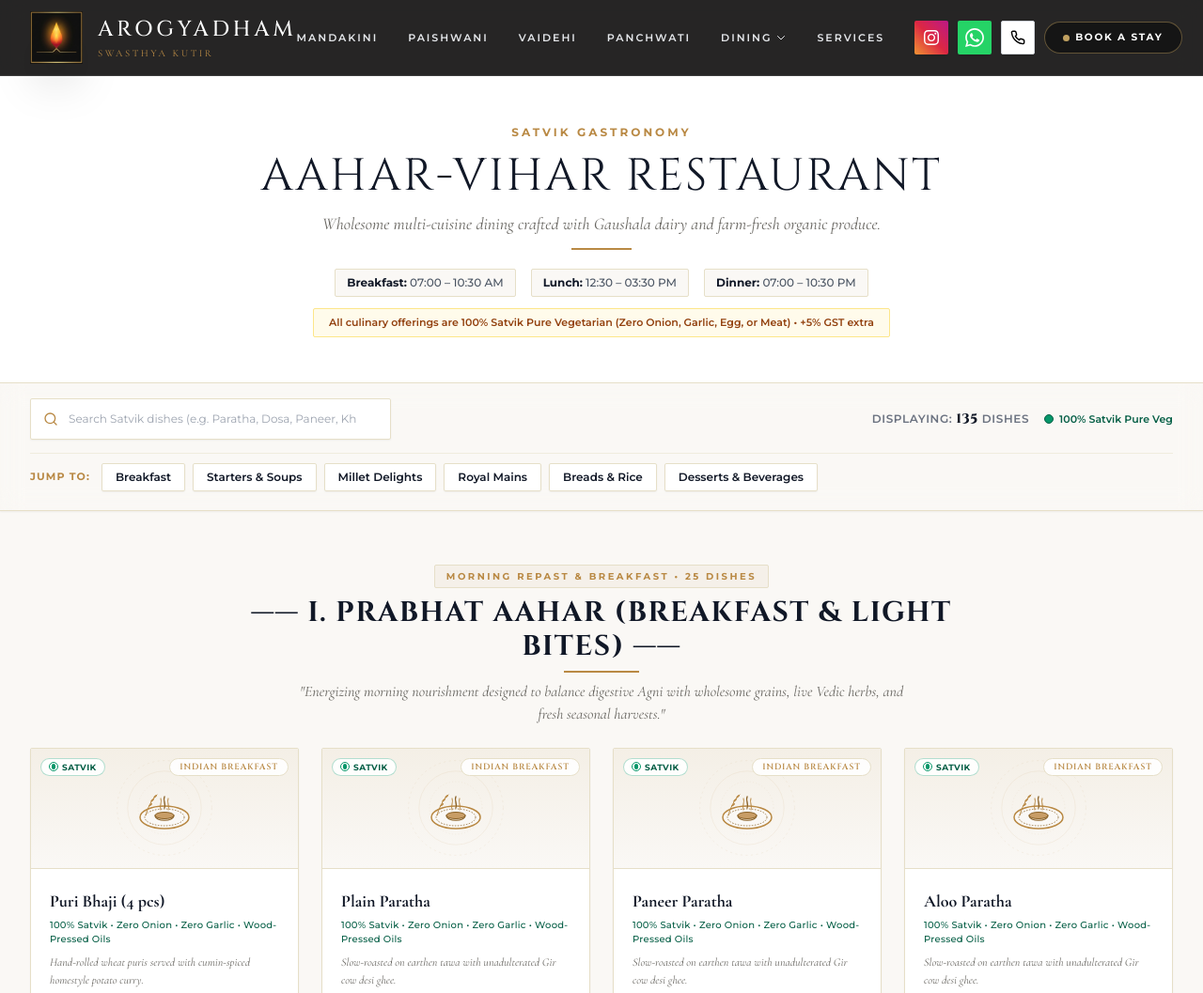
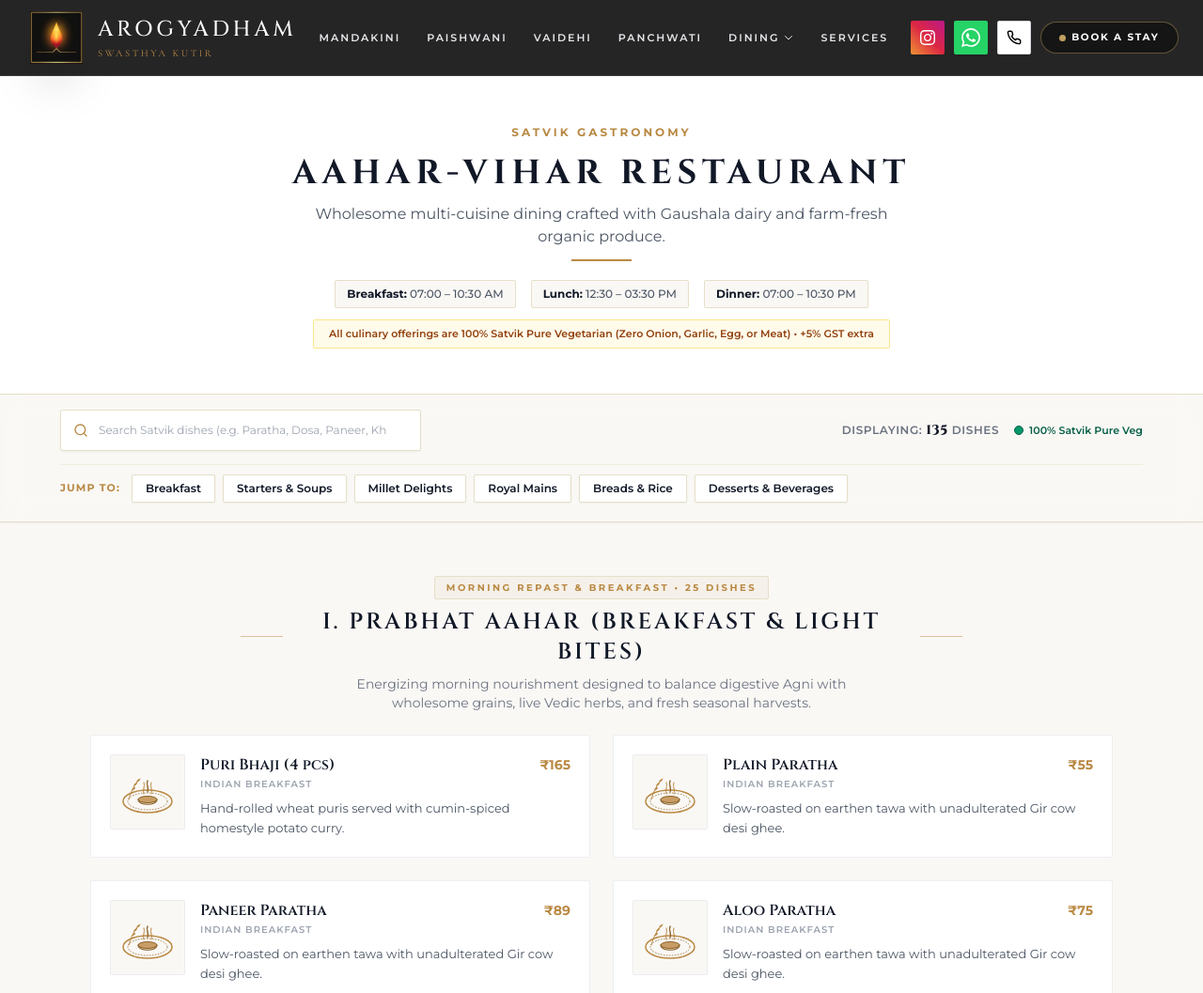
Before and after one commit to yadavvansh25/Arogyadham-Swasthya-Kutir, a website: page aahar-vihar-menu.html in a window 1280 px wide. Shown: the top 1057 px of the page at 94% size. Drawn offline with nearby package versions, Linux system fonts and the light colour scheme.

Commit message:
style(menu): upgrade typography, navbar spacing, and editorial 2-column menu grid

```diff
--- a/aahar-vihar-menu.html
+++ b/aahar-vihar-menu.html
@@ -185,7 +185,7 @@
 
   <!-- ================= 1. STREAMLINED TOP NAVIGATION (HERITAGE SANCTUARY STYLE) ================= -->
   <header id="sanctuary-nav" class="fixed top-0 left-0 right-0 z-50 bg-black/85 backdrop-blur-md border-b border-white/10 text-white transition-all duration-300">
-    <div class="max-w-7xl mx-auto px-4 sm:px-6 lg:px-8 h-20 flex items-center justify-between">
+    <div class="max-w-7xl mx-auto px-4 sm:px-6 lg:px-8 h-20 flex items-center justify-between gap-6">
 
       <!-- LEFT: EXACT FLAME EMBLEM & BRAND TYPOGRAPHY -->
       <a href="./index.html" class="flex items-center gap-3.5 md:gap-4 group shrink-0" aria-label="Arogyadham Swasthya Kutir">
@@ -208,21 +208,23 @@
       </a>
 
       <!-- ZONE 2: CENTER MENU LINKS -->
-      <nav class="hidden lg:flex items-center space-x-6 xl:space-x-8 text-[11px] font-semibold tracking-[0.18em] uppercase text-gray-200">
+      <nav class="hidden lg:flex items-center gap-4 xl:gap-7 text-[11px] font-semibold tracking-[0.18em] uppercase text-gray-200 whitespace-nowrap">
         <a href="./swasthya-kutir.html#mandakini" class="hover:text-sanctuaryGold transition-colors whitespace-nowrap">MANDAKINI</a>
         <a href="./swasthya-kutir.html#paishwani" class="hover:text-sanctuaryGold transition-colors whitespace-nowrap">PAISHWANI</a>
         <a href="./swasthya-kutir.html#vaidehi" class="hover:text-sanctuaryGold transition-colors whitespace-nowrap">VAIDEHI</a>
         <a href="./panchvati.html" class="hover:text-sanctuaryGold transition-colors whitespace-nowrap">PANCHWATI</a>
 
         <!-- DINING DROPDOWN -->
-        <div class="relative group">
-          <button class="flex items-center space-x-1 hover:text-sanctuaryGold transition-colors py-2 whitespace-nowrap uppercase cursor-pointer">
+        <div class="relative group py-2 whitespace-nowrap">
+          <button class="flex items-center space-x-1 hover:text-sanctuaryGold transition-colors whitespace-nowrap uppercase cursor-pointer">
             <span>DINING</span>
             <svg class="w-3 h-3 transition-transform group-hover:rotate-180" fill="none" stroke="currentColor" viewBox="0 0 24 24"><path stroke-linecap="round" stroke-linejoin="round" stroke-width="2" d="M19 9l-7 7-7-7"></path></svg>
           </button>
-          <div class="absolute left-0 mt-1 w-56 bg-sanctuaryNavy border border-white/10 rounded-sm shadow-2xl py-2 hidden group-hover:block backdrop-blur-lg z-50">
-            <a href="./aahar-vihar-menu.html" class="block px-4 py-2 text-xs font-bold text-sanctuaryGold bg-sanctuaryGold/15">Aahar-Vihar Restaurant</a>
-            <a href="./panchvati-pasoee-menu.html" class="block px-4 py-2 text-xs text-gray-200 hover:bg-sanctuaryGold/20 hover:text-sanctuaryGold border-t border-white/10">Panchvati Pasoee (Thali)</a>
+          <div class="absolute left-0 top-full pt-1.5 w-56 hidden group-hover:block z-50">
+            <div class="bg-black/95 backdrop-blur-md border border-white/10 rounded-sm shadow-2xl py-2">
+              <a href="./aahar-vihar-menu.html" class="block px-4 py-2 text-xs font-bold text-sanctuaryGold bg-sanctuaryGold/15">Aahar-Vihar Restaurant</a>
+              <a href="./panchvati-pasoee-menu.html" class="block px-4 py-2 text-xs text-gray-200 hover:bg-sanctuaryGold/20 hover:text-sanctuaryGold border-t border-white/10">Panchvati Pasoee (Thali)</a>
+            </div>
           </div>
         </div>
 
@@ -230,7 +232,7 @@
       </nav>
 
       <!-- ZONE 3: RIGHT UTILITIES (EQUAL SPACING & EXACT ALIGNMENT) -->
-      <div class="flex items-center gap-2 sm:gap-2.5 shrink-0 ml-4 xl:ml-8">
+      <div class="flex items-center gap-2 sm:gap-2.5 shrink-0">
         <!-- Instagram Button -->
         <a
           href="https://www.instagram.com/arogyadham_swasthya_kutir?utm_source=ig_web_button_share_sheet&rpxt=ZDNlZDc0MzIxNw=="
@@ -353,10 +355,10 @@
   <section class="bg-white border-b border-sanctuaryBorder py-12 px-4 sm:px-6 lg:px-8 text-center">
     <div class="max-w-4xl mx-auto space-y-3">
       <span class="text-xs uppercase tracking-[0.25em] text-sanctuaryGold font-bold">SATVIK GASTRONOMY</span>
-      <h1 class="font-cinzel text-3xl sm:text-5xl uppercase tracking-wider text-sanctuaryDark">
+      <h1 class="font-cinzel tracking-[0.16em] text-2xl sm:text-4xl text-gray-900 uppercase font-bold">
         Aahar-Vihar Restaurant
       </h1>
-      <p class="font-serif italic text-base sm:text-lg text-sanctuaryMuted max-w-2xl mx-auto">
+      <p class="font-sans text-sm sm:text-base text-gray-600 font-normal max-w-2xl mx-auto leading-relaxed">
         Wholesome multi-cuisine dining crafted with Gaushala dairy and farm-fresh organic produce.
       </p>
       <div class="w-16 h-0.5 bg-sanctuaryGold mx-auto my-3"></div>
@@ -382,7 +384,7 @@
 
   <!-- STICKY SEARCH & CATEGORY JUMP-PILLS -->
   <section class="sticky top-20 z-30 bg-sanctuaryIvory/98 backdrop-blur-md border-b border-sanctuaryBorder py-4 px-4 sm:px-6 lg:px-8 shadow-sm">
-    <div class="max-w-7xl mx-auto flex flex-col gap-3.5">
+    <div class="max-w-6xl mx-auto flex flex-col gap-3.5">
 
       <!-- Top Row: Live Search & Summary Status -->
       <div class="flex flex-col sm:flex-row items-center justify-between gap-4">
@@ -437,7 +439,9 @@
   </section>
 
   <!-- MASTER SECTION CONTAINER -->
-  <main id="menu-sections-container" class="max-w-7xl mx-auto px-4 sm:px-6 lg:px-8 py-10 flex-grow w-full space-y-16">
+  <main id="menu-sections-container" class="max-w-6xl mx-auto px-4 sm:px-6 lg:px-8 py-10 flex-grow w-full space-y-16">
+    <!-- Populated dynamically section-wise by JavaScript -->
+  </main>
     <!-- Populated dynamically section-wise by JavaScript -->
   </main>
 
@@ -535,7 +539,7 @@
     const MENU_SECTIONS = [
   {
     "id": "section-breakfast",
-    "title": "—— I. PRABHAT AAHAR (BREAKFAST & LIGHT BITES) ——",
+    "title": "I. PRABHAT AAHAR (BREAKFAST & LIGHT BITES)",
     "hindi": "Morning Repast & Breakfast",
     "desc": "Energizing morning nourishment designed to balance digestive Agni with wholesome grains, live Vedic herbs, and fresh seasonal harvests.",
     "dishes": [
@@ -693,7 +697,7 @@
   },
   {
     "id": "section-starters",
-    "title": "—— II. SHURUVAAT (STARTERS, SOUPS & PIZZAS) ——",
+    "title": "II. SHURUVAAT (STARTERS, SOUPS & PIZZAS)",
     "hindi": "Soups & Appetizers",
     "desc": "Appetizing clay-oven roasted delicacies, hand-crafted herbal broths, and artisanal thin-crust oven bakes prepared with farm-fresh organic produce.",
     "dishes": [
@@ -887,7 +891,7 @@
   },
   {
     "id": "section-millets",
-    "title": "—— III. MILLET DELIGHTS & HEALTH BOWLS ——",
+    "title": "III. MILLET DELIGHTS & HEALTH BOWLS",
     "hindi": "Heritage Millets & Vedic Grains",
     "desc": "Ancient healing grains celebrated for light digestion, sustained vitality, and deep cellular rejuvenation as prescribed in Ayurvedic Shastras.",
     "dishes": [
@@ -919,7 +923,7 @@
   },
   {
     "id": "section-mains",
-    "title": "—— IV. MUKHYA BHOJAN (ROYAL INDIAN MAINS & CURRIES) ——",
+    "title": "IV. MUKHYA BHOJAN (ROYAL INDIAN MAINS & CURRIES)",
     "hindi": "Main Course (Satvik Curries)",
     "desc": "Rich yet unburdening gravies simmered with cold-pressed oils, pure A2 Gir cow ghee, stone-ground spices, and zero chemical essences.",
     "dishes": [
@@ -1095,7 +1099,7 @@
   },
   {
     "id": "section-breads-rice",
-    "title": "—— V. INDIAN BREADS, RICE & TRADITIONAL SIDES ——",
+    "title": "V. INDIAN BREADS, RICE & TRADITIONAL SIDES",
     "hindi": "Breads, Rice & Accompaniments",
     "desc": "Freshly rolled earthen breads, fragrant aged long-grain basmati rice preparations, cooling herbal raitas, and crisp sun-dried papads.",
     "dishes": [
@@ -1253,7 +1257,7 @@
   },
   {
     "id": "section-desserts",
-    "title": "—— VI. DESSERTS & COLD/HOT BEVERAGES ——",
+    "title": "VI. DESSERTS & COLD/HOT BEVERAGES",
     "hindi": "Desserts & Herbal Beverages",
     "desc": "Wholesome sweet delicacies sweetened with raw desi khand, fragrant cold refreshments, and restorative herbal teas brewed with sacred Chitrakoot herbs.",
     "dishes": [
@@ -1665,79 +1669,56 @@
           return '<section id="' + section.id + '" class="hidden scroll-mt-36"></section>';
         }
 
+        const cleanTitle = section.title.replace(/^——\s*|\s*——$/g, '').trim();
         return `
           <section id="${section.id}" class="scroll-mt-36 space-y-6">
             <!-- Section Header Banner -->
-            <div class="text-center max-w-3xl mx-auto space-y-2 pt-4">
+            <div class="text-center max-w-3xl mx-auto pt-4 space-y-2">
               <div class="inline-block px-3 py-1 bg-sanctuaryCream/80 border border-sanctuaryBorder text-[10px] uppercase font-bold tracking-[0.25em] text-sanctuaryGold rounded-sm">
                 ${section.hindi} • ${matchingDishes.length} ${matchingDishes.length === 1 ? 'Dish' : 'Dishes'}
               </div>
-              <h2 class="font-cinzel text-xl sm:text-2xl md:text-3xl font-bold tracking-wider text-sanctuaryDark uppercase">
-                ${section.title}
-              </h2>
-              <div class="w-20 h-0.5 bg-sanctuaryGold mx-auto my-2"></div>
-              <p class="font-serif italic text-sm sm:text-base text-sanctuaryMuted max-w-2xl mx-auto leading-relaxed">
-                "${section.desc}"
+              <div class="flex items-center justify-center gap-4">
+                <span class="h-px w-12 bg-sanctuaryGold/50"></span>
+                <h2 class="text-xl sm:text-2xl font-cinzel tracking-[0.12em] text-gray-900 uppercase font-semibold text-center">
+                  ${cleanTitle}
+                </h2>
+                <span class="h-px w-12 bg-sanctuaryGold/50"></span>
+              </div>
+              <p class="font-sans text-xs sm:text-sm text-gray-500 max-w-xl mx-auto mt-2 leading-relaxed text-center">
+                ${section.desc}
               </p>
             </div>
 
-            <!-- Responsive 4-Column Luxury Satvik Illustrated Cards Grid -->
-            <div class="grid grid-cols-1 sm:grid-cols-2 lg:grid-cols-3 xl:grid-cols-4 gap-5 sm:gap-6">
+            <!-- Responsive 2-Column Luxury Satvik Illustrated Cards Grid -->
+            <div class="grid grid-cols-1 md:grid-cols-2 gap-6 max-w-6xl mx-auto">
               ${matchingDishes.map(dish => `
-                <div class="bg-white border border-[#E6DFC8] rounded-sm overflow-hidden shadow-sm hover:border-[#b98944] hover:shadow-md transition-all duration-300 group flex flex-col justify-between">
-                  <!-- Top Banner: Handcrafted Pure-Satvik SVG Artwork Header -->
-                  <div class="h-32 w-full flex items-center justify-center relative overflow-hidden bg-gradient-to-b from-[#F4EFE6] to-[#FAF8F5] border-b border-[#E6DFC8] group-hover:from-[#F0E9DC] transition-colors">
-                    <!-- Subtle background ornament watermark -->
-                    <div class="absolute inset-0 flex items-center justify-center opacity-10 pointer-events-none">
-                      <svg class="w-28 h-28 text-[#b98944]" viewBox="0 0 100 100" fill="none" stroke="currentColor" stroke-width="0.75">
-                        <circle cx="50" cy="50" r="45" stroke-dasharray="2 3"/>
-                        <circle cx="50" cy="50" r="35"/>
-                        <circle cx="50" cy="50" r="25" stroke-dasharray="1 2"/>
-                      </svg>
-                    </div>
-
-                    <!-- Category-Specific Handcrafted SVG Art -->
-                    <div class="relative z-10 transform group-hover:scale-105 transition-transform duration-500 flex items-center justify-center">
-                      ${getDishArtSVG(dish)}
-                    </div>
-
-                    <!-- Top Left: Pure Veg Certified Green Dot Badge -->
-                    <div class="absolute top-2.5 left-2.5 flex items-center space-x-1 bg-white/90 backdrop-blur-xs px-2 py-0.5 border border-emerald-600/30 rounded-full shadow-2xs">
-                      <span class="w-2.5 h-2.5 rounded-full border border-emerald-600 flex items-center justify-center p-0.5">
-                        <span class="w-1.5 h-1.5 rounded-full bg-emerald-600"></span>
-                      </span>
-                      <span class="text-[9px] uppercase tracking-wider font-bold text-emerald-800 font-sans">Satvik</span>
-                    </div>
-
-                    <!-- Top Right: Exact Sub-category Pill Badge in gold uppercase text -->
-                    <div class="absolute top-2.5 right-2.5 bg-white/90 backdrop-blur-xs px-2.5 py-0.5 border border-[#E6DFC8] rounded-full text-[9px] text-[#b98944] tracking-widest font-semibold uppercase font-cinzel shadow-2xs">
-                      ${dish.sub || 'SATVIK'}
-                    </div>
+                <div class="bg-white border border-gray-200/70 rounded-sm p-4 sm:p-5 flex items-start gap-4 hover:border-sanctuaryGold hover:shadow-md transition-all duration-300 group">
+                  <!-- Left: Clean square dish thumbnail/icon -->
+                  <div class="w-20 h-20 rounded-sm shrink-0 bg-[#FAF8F5] border border-gray-200/70 flex items-center justify-center overflow-hidden">
+                    ${getDishArtSVG(dish)}
                   </div>
 
-                  <!-- Dish Card Body -->
-                  <div class="p-4 sm:p-5 flex flex-col justify-between flex-grow">
-                    <div>
-                      <h3 class="font-serif font-bold text-base sm:text-lg text-gray-900 group-hover:text-[#b98944] transition-colors leading-snug">
+                  <!-- Right: Content -->
+                  <div class="flex-1 min-w-0 text-left">
+                    <!-- Top row: Dish Name & Price -->
+                    <div class="flex items-baseline justify-between gap-3">
+                      <h3 class="font-cinzel text-base font-semibold text-gray-900 group-hover:text-sanctuaryGold transition-colors leading-snug">
                         ${dish.name}
                       </h3>
-                      <p class="text-[10px] text-emerald-800 font-medium tracking-wide mt-1">
-                        100% Satvik • Zero Onion • Zero Garlic • Wood-Pressed Oils
-                      </p>
-                      <p class="font-serif italic text-xs text-sanctuaryMuted mt-2 line-clamp-2 leading-relaxed">
-                        ${getAyurvedicNote(dish)}
-                      </p>
-                    </div>
-
-                    <!-- Bottom Bar: Price & Statutory Tag -->
-                    <div class="pt-3 border-t border-[#E6DFC8]/60 flex items-center justify-between mt-4">
-                      <span class="font-cinzel text-lg sm:text-xl font-bold text-gray-900">
+                      <span class="font-sans text-sm font-bold text-sanctuaryGold shrink-0">
                         ₹${dish.price}
                       </span>
-                      <span class="text-[10px] font-medium text-amber-800 bg-amber-50 px-2 py-0.5 border border-amber-200 rounded font-sans">
-                        + 5% GST
-                      </span>
                     </div>
+
+                    <!-- Category Tag -->
+                    <p class="text-[10px] font-semibold uppercase tracking-widest text-gray-400 mt-0.5">
+                      ${dish.sub || 'SATVIK'}
+                    </p>
+
+                    <!-- Crisp 1-2 line description in readable sans-serif -->
+                    <p class="font-sans text-xs sm:text-[13px] text-gray-600 mt-2 leading-relaxed">
+                      ${getAyurvedicNote(dish)}
+                    </p>
                   </div>
                 </div>
               `).join('')}
```
Also changed, not shown: panchvati-pasoee-menu.html (+21 -13 lines).
